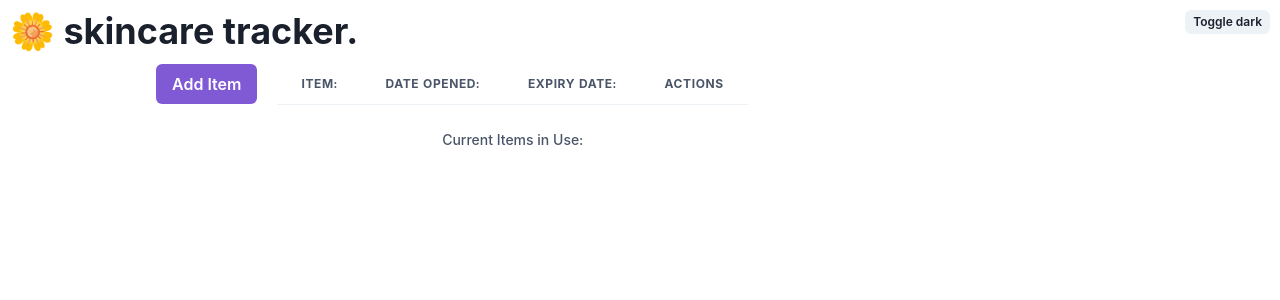
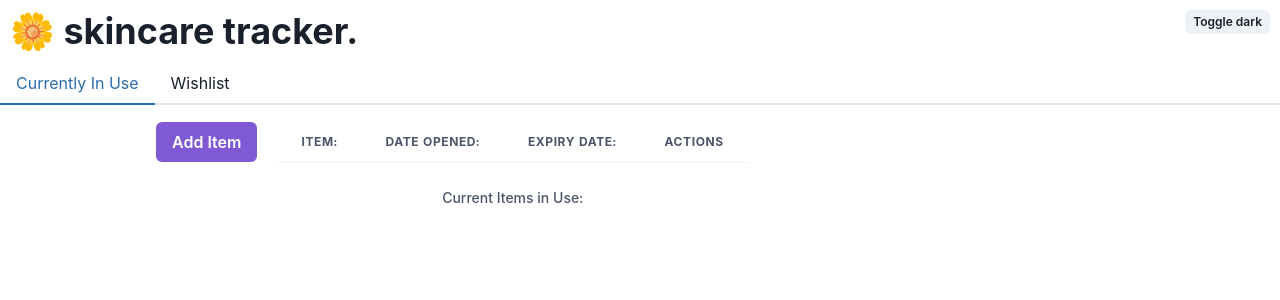
Before and after one commit to vvynz/skincare-tracker, a React (Create React App) app: page / in a window 1280 px wide. Shown: the top 300 px of the page. Built offline with nearby package versions, Linux system fonts and the light colour scheme.

Commit message:
Import tab components from Chakra and set up Tabs

```diff
--- a/src/App.js
+++ b/src/App.js
@@ -1,11 +1,23 @@
 import NavBar from "./Components/NavBar";
 import ItemForm from "./Components/ItemForm";
+
+import { Tab, Tabs, TabList, TabPanel, TabPanels } from "@chakra-ui/react";
 
 function App() {
   return (
     <div className="App">
       <NavBar />
-      <ItemForm />
+      <Tabs>
+        <TabList>
+          <Tab>Currently In Use</Tab>
+          <Tab>Wishlist</Tab>
+        </TabList>
+        <TabPanels>
+          <TabPanel>
+            <ItemForm />
+          </TabPanel>
+        </TabPanels>
+      </Tabs>
     </div>
   );
 }
```
Also changed, not shown: src/Components/ItemForm.jsx (line endings or trailing spaces).
